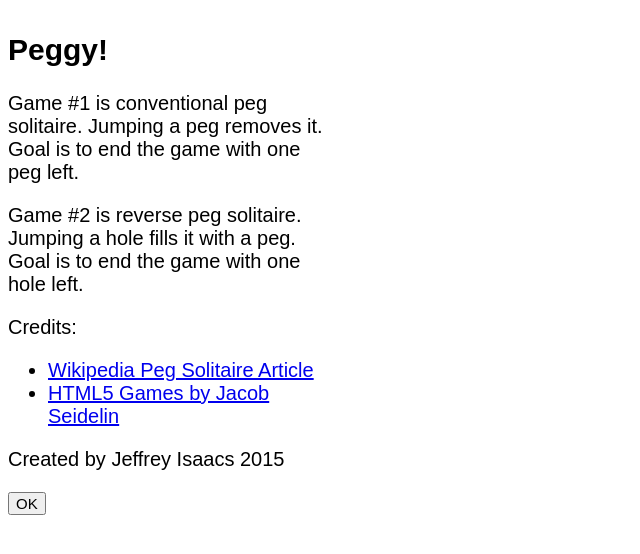
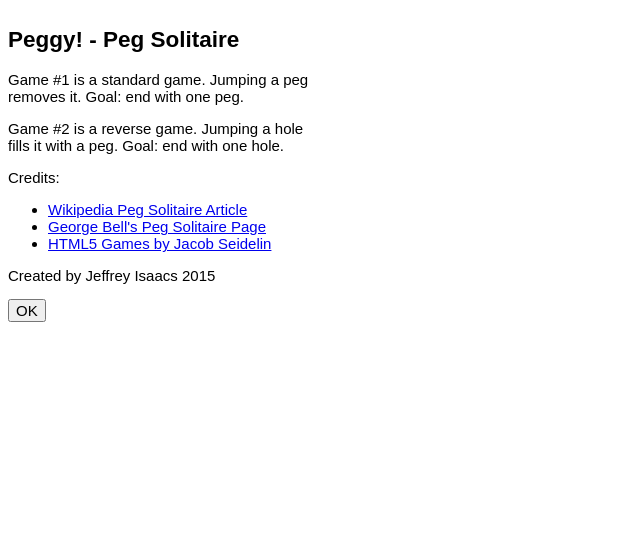
Before and after one commit to jeffreyisaacs/Peggy, a plain HTML site: page index.html in a window 1280 px wide. Both pictures are taken after a click on the button "Help...". Shown: the whole page, without its empty margins (0-640 px from the left). Drawn offline with Linux system fonts and the light colour scheme.

Commit message:
Add George Bell's Website
Add George Bell's Website

```diff
--- a/index.html
+++ b/index.html
@@ -80,17 +80,21 @@ and open the template in the editor.
 
             <div class="screen" id="help-screen">
                 <div class="howToPlay">
-                    <h2> Peggy!</h2>
-                    <p> Game #1 is conventional peg solitaire. Jumping a peg removes it. Goal is to end the game with one peg left.</li>
-                    <p> Game #2 is reverse peg solitaire. Jumping a hole fills it with a peg. Goal is to end the game with one hole left.</li>
+                    <h2> Peggy! - Peg Solitaire</h2>
+                    <p> Game #1 is a standard game. Jumping a peg removes it. Goal: end with one peg.</li>
+                    <p> Game #2 is a reverse game. Jumping a hole fills it with a peg. Goal: end with one hole.</li>
                     <p>Credits:
                     <ul>
                         <li><a href="http://en.wikipedia.org/wiki/Peg_solitaire" target="_blank">
                         Wikipedia Peg Solitaire Article</a>
                         </li>
+                        <li><a href="http://home.comcast.net/~gibell/pegsolitaire/" target="_blank">
+                        George Bell's Peg Solitaire Page</a>
+                        </li>
                         <li><a href="http://www.wiley.com/WileyCDA/WileyTitle/productCd-1119975085.html" target="_blank">
                         HTML5 Games by Jacob Seidelin</a>
                         </li>
+
                     </ul>
 
                     <p>Created by Jeffrey Isaacs 2015
--- a/main.css
+++ b/main.css
@@ -4,7 +4,7 @@
     height : 480px;
     display : none;
     z-index : 10;
-    font-size: 20px;
+    font-size: 15px;
     font-family: sans-serif;
 }
 
```
